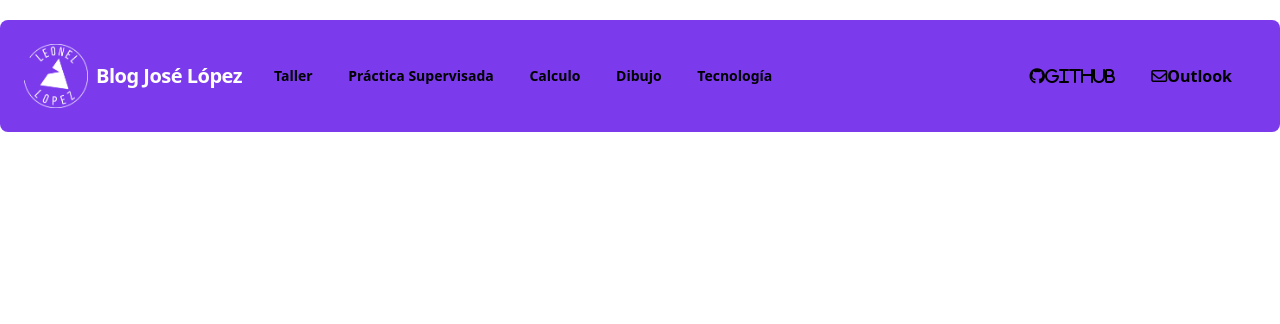
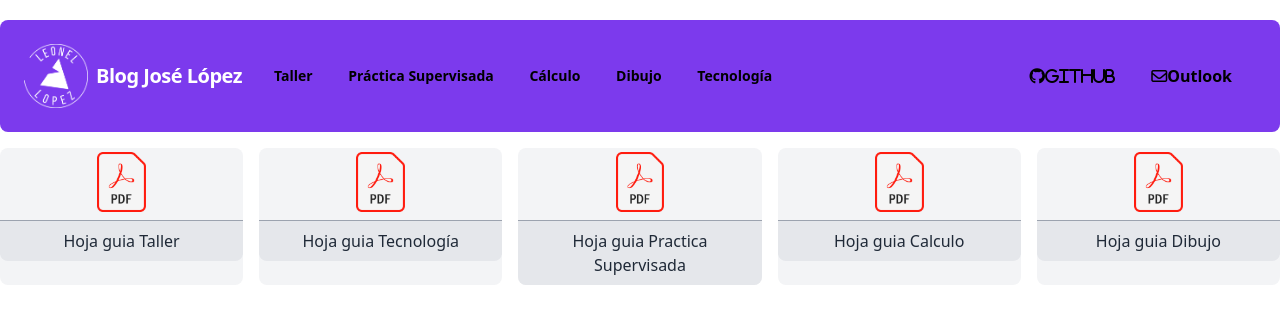
Before and after one commit to jlopez2019044/Blog_Segundo_Bimestre_6to, a plain HTML site: page index.html in a window 1280 px wide. Drawn offline with nearby package versions, Linux system fonts and the light colour scheme.

Commit message:
Se creo el diseño para visualizar las hojas guia

```diff
--- a/index.html
+++ b/index.html
@@ -33,7 +33,7 @@
               Práctica Supervisada
             </a>
             <a href="#responsive-header" class="block mt-4 lg:inline-block lg:mt-0 text-teal-100 font-semibold hover:text-white mr-4 hover:bg-purple-900 rounded-lg p-2">
-                Calculo
+                Cálculo
             </a>
             <a href="#responsive-header" class="block mt-4 lg:inline-block lg:mt-0 text-teal-100 font-semibold hover:text-white mr-4 hover:bg-purple-900 rounded-lg p-2">
                 Dibujo
@@ -50,5 +50,61 @@
       </nav>
 
     <script src="app.js"></script>
+
+  <div class="grid grid-cols-1 md:grid-rows-1 md:grid-cols-5 md:grid-flow-col gap-4 pt-4">
+
+    <div class="bg-gray-100 rounded-lg">
+      <a href="https://getbootstrap.com/docs/4.4/utilities/borders/" target="_blank">
+        <div class=" rounded-t-lg border-b border-gray-400 p-1 hover:bg-gray-300">
+          <img src="img/pdf-logo.png" class="object-contain h-16 w-full pb-1">
+      </div>
+      </a>
+    <div class="bg-gray-200 text-gray-800 text-l p-2 text-center rounded-b-lg">
+      Hoja guia Taller
+    </div>
+    </div>
+    <div class="bg-gray-100 rounded-lg">
+      <a href="https://getbootstrap.com/docs/4.4/utilities/borders/" target="_blank">
+        <div class=" rounded-t-lg border-b border-gray-400 p-1 hover:bg-gray-300">
+          <img src="img/pdf-logo.png" class="object-contain h-16 w-full pb-1">
+      </div>
+      </a>
+    <div class="bg-gray-200 text-gray-800 text-l p-2 text-center rounded-b-lg">
+      Hoja guia Tecnología
+    </div>
+    </div>
+    <div class="bg-gray-100 rounded-lg">
+      <a href="https://getbootstrap.com/docs/4.4/utilities/borders/" target="_blank">
+        <div class=" rounded-t-lg border-b border-gray-400 p-1 hover:bg-gray-300">
+          <img src="img/pdf-logo.png" class="object-contain h-16 w-full pb-1">
+      </div>
+      </a>
+    <div class="bg-gray-200 text-gray-800 text-l p-2 text-center rounded-b-lg">
+      Hoja guia Practica Supervisada
+    </div>
+    </div>
+    <div class="bg-gray-100 rounded-lg">
+      <a href="https://getbootstrap.com/docs/4.4/utilities/borders/" target="_blank">
+        <div class=" rounded-t-lg border-b border-gray-400 p-1 hover:bg-gray-300">
+          <img src="img/pdf-logo.png" class="object-contain h-16 w-full pb-1">
+      </div>
+      </a>
+    <div class="bg-gray-200 text-gray-800 text-l p-2 text-center rounded-b-lg">
+      Hoja guia Calculo
+    </div>
+    </div>
+    <div class="bg-gray-100 rounded-lg">
+      <a href="https://getbootstrap.com/docs/4.4/utilities/borders/" target="_blank">
+        <div class=" rounded-t-lg border-b border-gray-400 p-1 hover:bg-gray-300">
+          <img src="img/pdf-logo.png" class="object-contain h-16 w-full pb-1">
+      </div>
+      </a>
+    <div class="bg-gray-200 text-gray-800 text-l p-2 text-center rounded-b-lg">
+      Hoja guia Dibujo
+    </div>
+    </div>
+
+  </div>
+
 </body>
 </html>
```
Also changed, not shown: img/pdf-logo.png (added).
